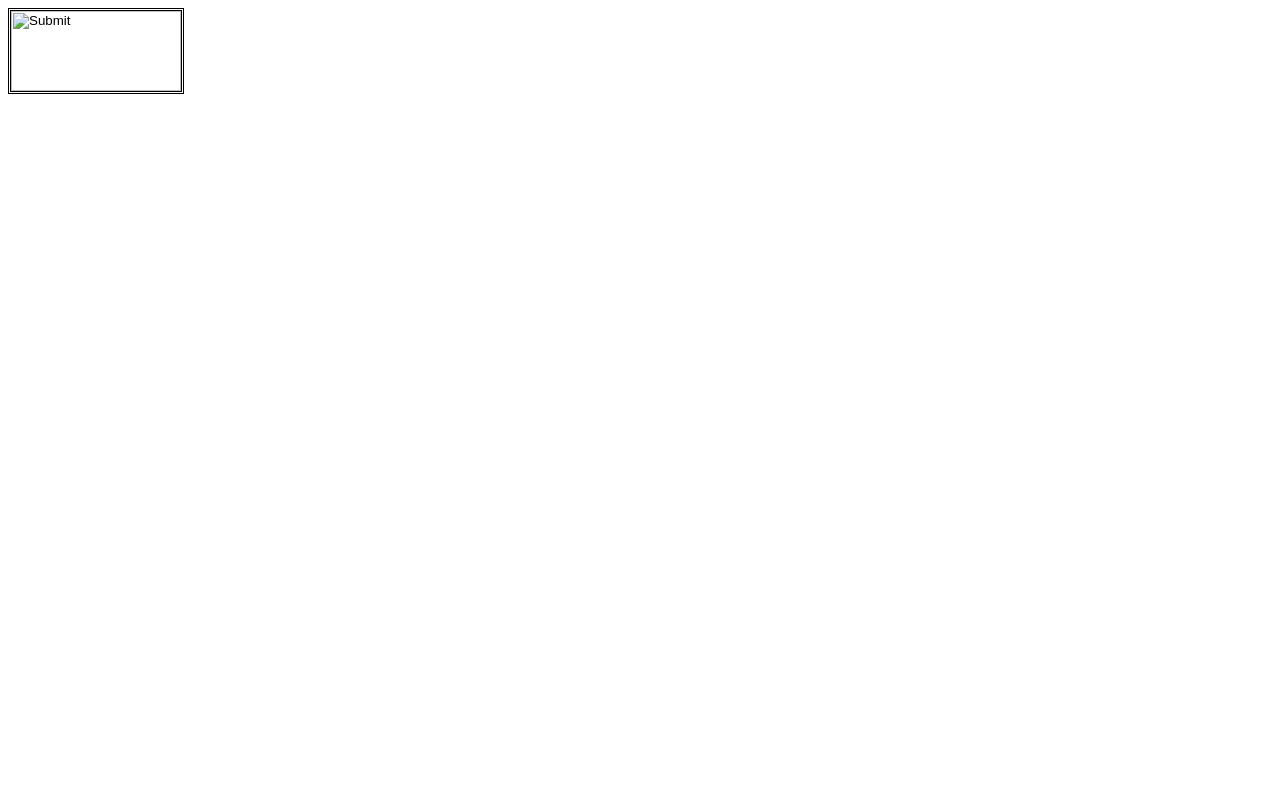
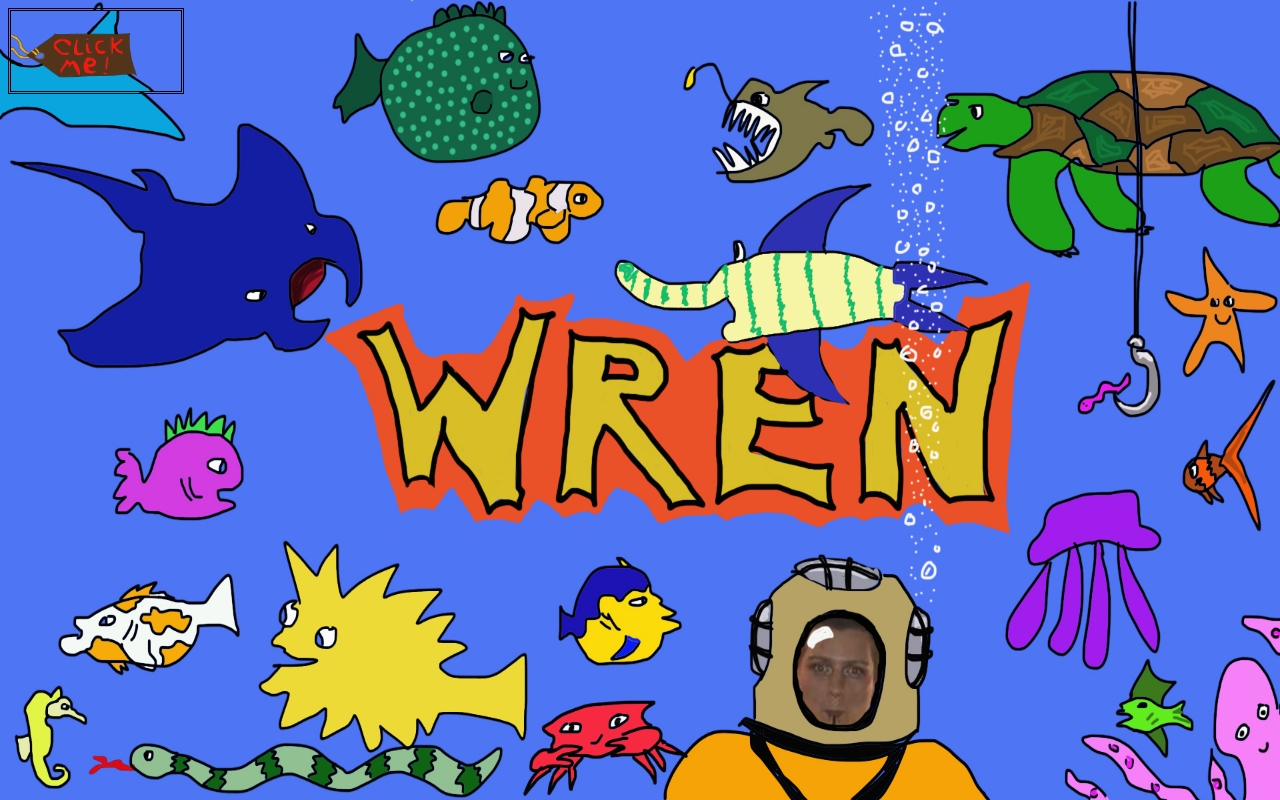
Before and after one commit to wrendering22/GitHub, a plain HTML site: page index.html in a window 1280 px wide. Drawn offline with Linux system fonts and the light colour scheme; the site is published under a folder, as on GitHub Pages, so addresses that start at the root find nothing.

Commit message:
Update index.html

```diff
--- a/index.html
+++ b/index.html
@@ -3,7 +3,7 @@
 <head>
 <style>
 body {
-  background-image: url('/images/wren screensaver.jpg');
+  background-image: url('images/wren screensaver.jpg');
   background-repeat: no-repeat;
   background-attachment: fixed;
   background-size: 100% 100%;
@@ -11,8 +11,8 @@ body {
 </style>
 </head>
 <body>
-  <a href="/html/BFAsecondpage.html">
-    <input type="image" src='/images/click me.jpg' style="border: double;" height="80" width="170"/>
+  <a href="html/BFAsecondpage.html">
+    <input type="image" src='images/click me.jpg' style="border: double;" height="80" width="170"/>
 
 
   </a>
```
